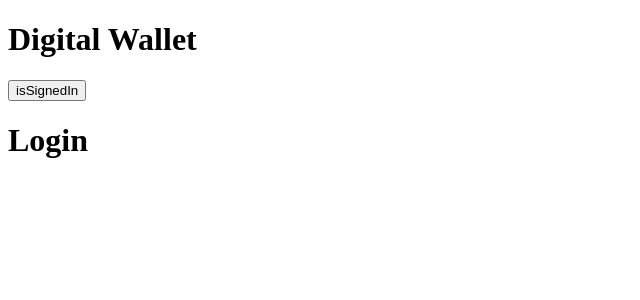
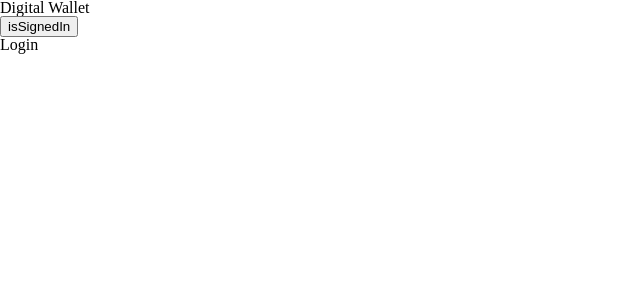
Before and after one commit to igorbeduin/digital-wallet, a React (Create React App) app: page /login in a window 1280 px wide. Shown: the top 300 px of the page, without its empty margins (0-640 px from the left). Built offline with nearby package versions, Linux system fonts and the light colour scheme.

Commit message:
feat: adds css reset

```diff
--- /dev/null
+++ b/src/Global.css
@@ -0,0 +1,48 @@
+/* http://meyerweb.com/eric/tools/css/reset/
+   v2.0 | 20110126
+   License: none (public domain)
+*/
+
+html, body, div, span, applet, object, iframe,
+h1, h2, h3, h4, h5, h6, p, blockquote, pre,
+a, abbr, acronym, address, big, cite, code,
+del, dfn, em, img, ins, kbd, q, s, samp,
+small, strike, strong, sub, sup, tt, var,
+b, u, i, center,
+dl, dt, dd, ol, ul, li,
+fieldset, form, label, legend,
+table, caption, tbody, tfoot, thead, tr, th, td,
+article, aside, canvas, details, embed,
+figure, figcaption, footer, header, hgroup,
+menu, nav, output, ruby, section, summary,
+time, mark, audio, video {
+	margin: 0;
+	padding: 0;
+	border: 0;
+	font-size: 100%;
+	font: inherit;
+	vertical-align: baseline;
+}
+/* HTML5 display-role reset for older browsers */
+article, aside, details, figcaption, figure,
+footer, header, hgroup, menu, nav, section {
+	display: block;
+}
+body {
+	line-height: 1;
+}
+ol, ul {
+	list-style: none;
+}
+blockquote, q {
+	quotes: none;
+}
+blockquote:before, blockquote:after,
+q:before, q:after {
+	content: '';
+	content: none;
+}
+table {
+	border-collapse: collapse;
+	border-spacing: 0;
+}
--- a/src/index.js
+++ b/src/index.js
@@ -1,6 +1,7 @@
 import React from "react";
 import ReactDOM from "react-dom/client";
 import App from "./App";
+import "./Global.css";
 
 const root = ReactDOM.createRoot(document.getElementById("root"));
 root.render(
```
